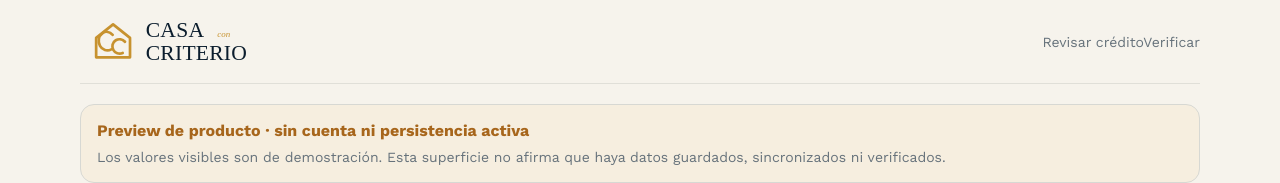
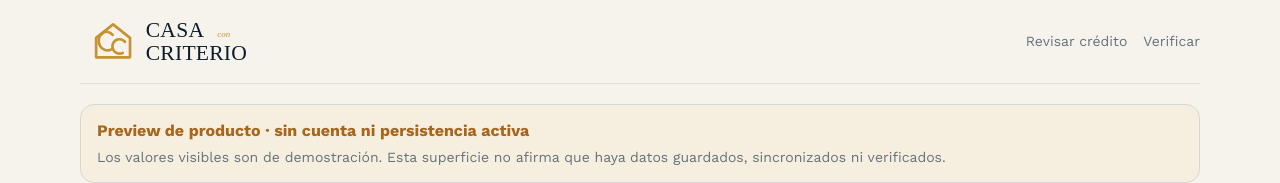
Before and after one commit to arendon7/VIVIENDA, a Next.js app: page /mi-vivienda in a window 1280 px wide. Shown: the top 183 px of the page. Built offline with nearby package versions, Linux system fonts and the light colour scheme.

Commit message:
refactor(brand): unify Mi Vivienda chrome

```diff
--- a/app/mi-vivienda/page.tsx
+++ b/app/mi-vivienda/page.tsx
@@ -1,4 +1,4 @@
-import { BrandLogo } from "@/components/brand/BrandLogo";
+import { ProductFooter, ProductHeader } from "@/components/brand/ProductChrome";
 import { LoanHealthPanel } from "@/components/vivienda/loan-health-panel";
 import {
   FinancialNumber,
@@ -32,15 +32,13 @@ const demoLoanHealth = evaluateLoanHealth({
 export default function MiViviendaPage() {
   return (
     <>
-      <header className="shell site-header cc-site-header">
-        <a className="cc-brand-link" href="/" aria-label="Casa con Criterio · inicio">
-          <BrandLogo width={230} priority />
-        </a>
-        <nav aria-label="Mi Vivienda">
-          <a className="nav-link" href="/revisar">Revisar crédito</a>
-          <a className="nav-link" href="/verificar">Verificar</a>
-        </nav>
-      </header>
+      <ProductHeader
+        ariaLabel="Mi Vivienda"
+        links={[
+          { href: "/revisar", label: "Revisar crédito" },
+          { href: "/verificar", label: "Verificar" },
+        ]}
+      />
 
       <main id="contenido" className={`shell ${styles.main}`}>
         <section className={styles.previewNotice} aria-label="Estado de esta vista">
@@ -154,11 +152,12 @@ export default function MiViviendaPage() {
         </section>
       </main>
 
-      <footer className="shell site-footer cc-footer">
-        <BrandLogo width={190} />
-        <p>Mi Vivienda · preview de producto con precisión explícita.</p>
-        <p>Simulaciones, Loan Health y rutas sin confundir orientación, oferta ni verificación.</p>
-      </footer>
+      <ProductFooter
+        lines={[
+          "Mi Vivienda · preview de producto con precisión explícita.",
+          "Simulaciones, Loan Health y rutas sin confundir orientación, oferta ni verificación.",
+        ]}
+      />
     </>
   );
 }
```
